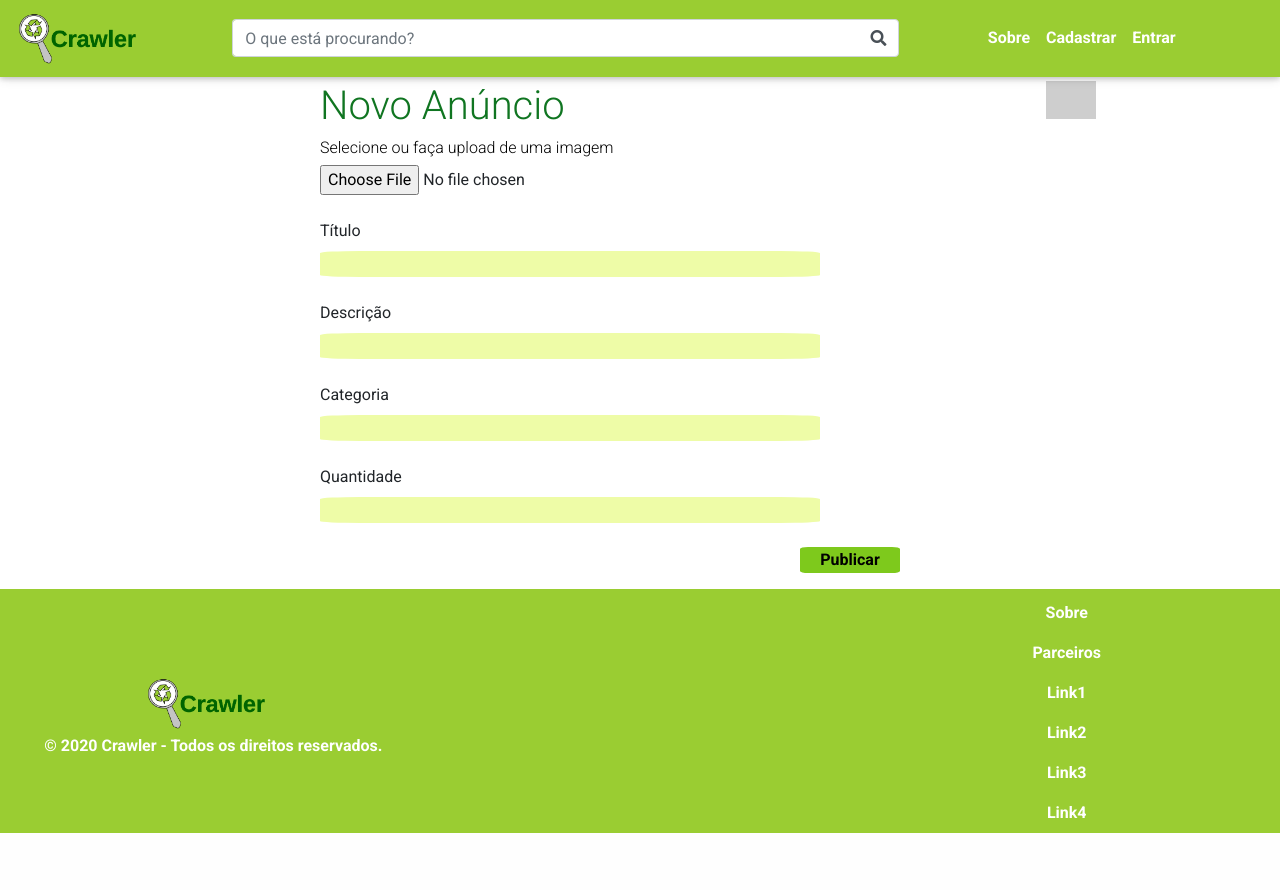
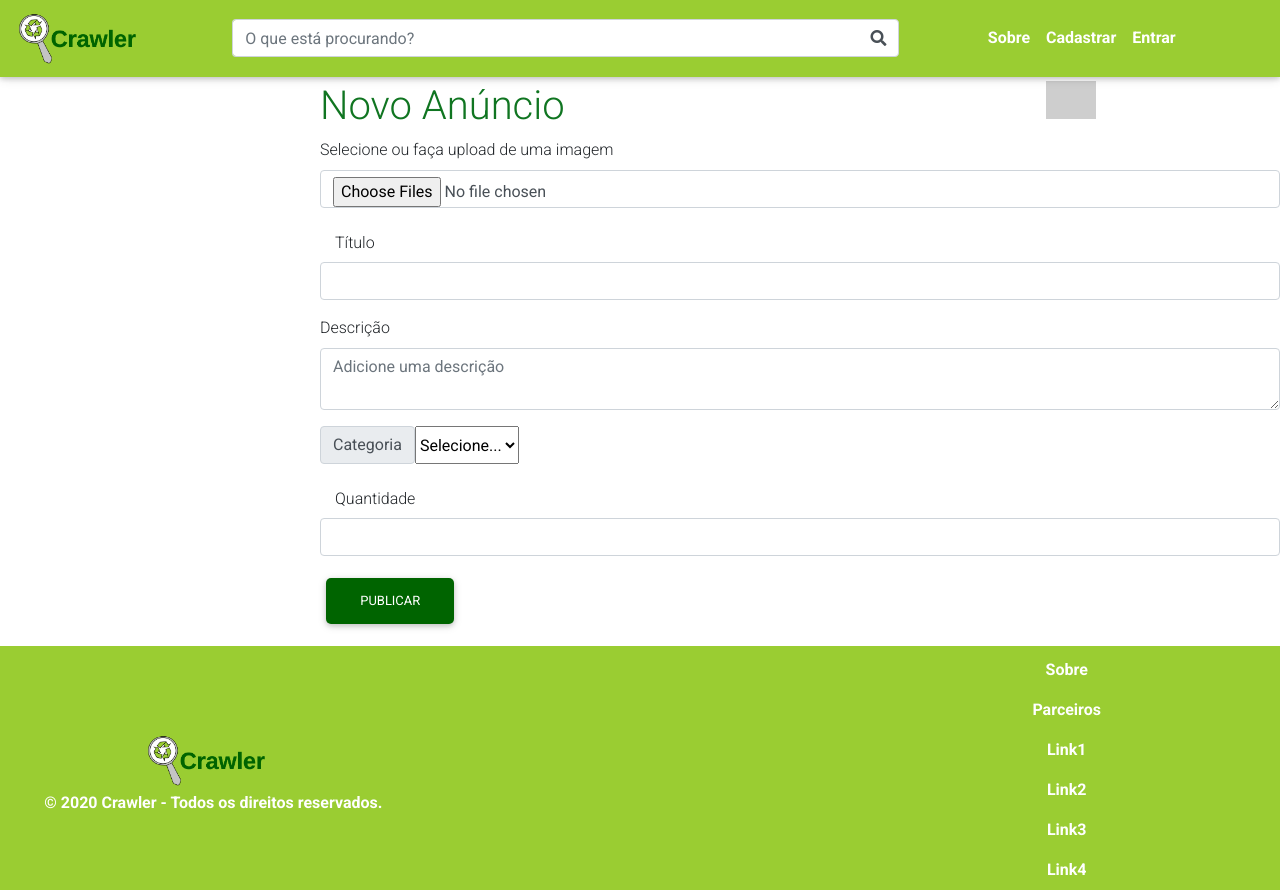
Before and after one commit to simeiaolimpia/crawler, a PHP site: template view/novo_anuncio.php in a window 1280 px wide. Before the commit the page ends 833 px from the top, so only its background shows below. Run offline with PHP 8.4, Linux system fonts and the light colour scheme; the template is opened without the code that fills it, so the values that code supplies are empty; some libraries are stand-ins or nearby versions; grey boxes are pictures that could not be loaded.

Commit message:
adiciona select no form novo anuncio

```diff
--- a/view/novo_anuncio.php
+++ b/view/novo_anuncio.php
@@ -5,20 +5,40 @@
 			<img class="close" src="https://i.ibb.co/dQ7JgfS/exit-removebg-preview.png">
 		</button>
 		<h1 class="new_anun_h1"> Novo Anúncio </h1>
-		<h2 class="new_anun_h2"> Selecione ou faça upload de uma imagem </h2>
-		<input type="file" name="userfile" required>
-		<br>
-		<br>
-		<label><b>Título</b></label><br><input class="new_anun_input" type="text" name="title" id="title" required>
-		<br><br>
-		<label><b>Descrição</b></label><br><input class="new_anun_input" type="password" name="desc" id="desc" required>
-		<br><br>
-		<label><b>Categoria</b></label><br><input class="new_anun_input" type="text" name="cat" id="cat" required>
-		<br><br>
-		<label><b>Quantidade</b></label><br><input class="new_anun_input" type="text" name="quant" id="quant" required>
-		<br><br>
 
-		<button class="button_anun button3"type="submit"><b><center>Publicar</center></b></button>
+		<div class="mb-3">
+			<label for="formFileMultiple" class="form-label">Selecione ou faça upload de uma imagem</label>
+			<input class="form-control" type="file" id="formFileMultiple" name="userfile" multiple>
+		</div>
+
+		<div class="mb-3">
+			<label for="title" class="col-sm-2 col-form-label">Título</label>
+				<input name="title" type="text"  class="form-control">
+		</div>
+
+		<div class="mb-3">
+			<label for="desc" class="form-label">Descrição</label>
+			<textarea class="form-control" id="desc" placeholder="Adicione uma descrição"></textarea>
+		</div>
+
+		<div class="input-group mb-3">
+			<label class="input-group-text" for="cat">Categoria</label>
+			<select class="form-select" name="cat" id="cat">
+				<option selected>Selecione...</option>
+				<option value="1">Eletrônicos</option>
+				<option value="2">Metal</option>
+				<option value="3">Papel</option>
+				<option value="4">Plástico</option>
+				<option value="5">Vidro</option>
+			</select>
+		</div>
+
+		<div class="mb-3">
+			<label for="quant" class="col-sm-2 col-form-label">Quantidade</label>
+			<input name="quant" type="number"  class="form-control">
+		</div>
+
+		<button class="btn btn-dk-green "type="submit">Publicar</button>
 
 	</form>
 <script type="text/javascript"></script>
```
